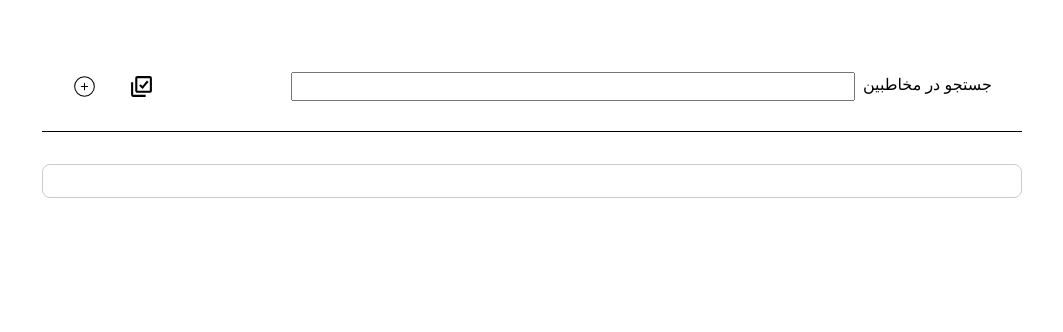
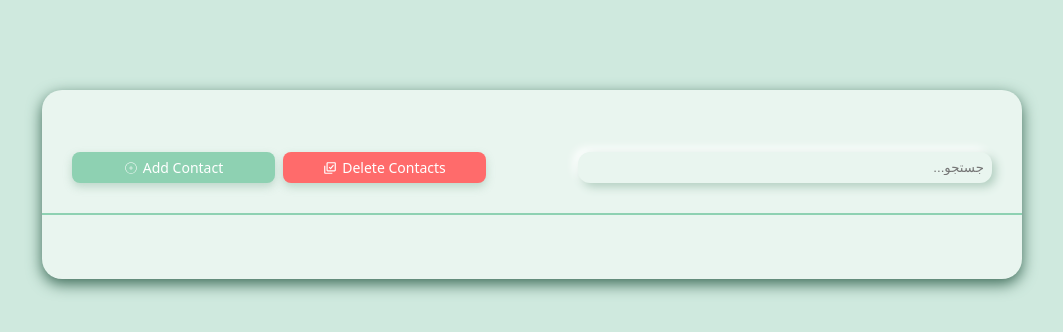
Before and after one commit to malotfi29/negar-lotfi_week14, a React (Vite) app: page / in a window 1280 px wide. Shown: the top 332 px of the page, without its empty margins (108-1171 px from the left). Built offline with nearby package versions, Linux system fonts and the light colour scheme.

Commit message:
styles updated

```diff
--- a/src/App.jsx
+++ b/src/App.jsx
@@ -4,7 +4,7 @@ import Header from "./components/Header";
 import Modal from "./components/Modal";
 
 function App() {
-  const [alert, setAlert] = useState("");
+  const [addAlert, setAddAlert] = useState("");
   const [openModal, setOpenModal] = useState(false);
   const [selectedContacts, setSelectedContacts] = useState([]);
   const [editContact, setEditContact] = useState({});
@@ -27,13 +27,11 @@ function App() {
 
   const addHandler = (e) => {
     e.preventDefault();
-
     if (!contact.name || !contact.email || !contact.phone || !contact.job) {
-      setAlert("Please enter valid data!");
-
+      setAddAlert("Please enter valid data!");
       return;
     }
-    setAlert("");
+    setAddAlert("");
     if (Object.keys(editContact).length > 0) {
       setContacts(
         contacts.map((c) =>
@@ -83,7 +81,7 @@ function App() {
   };
 
   return (
-    <>
+    <div className="main">
       <Header
         setOpenModal={setOpenModal}
         handleSearchContact={handleSearchContact}
@@ -96,8 +94,9 @@ function App() {
           addHandler={addHandler}
           openModal={openModal}
           setOpenModal={setOpenModal}
-          alert={alert}
+          addAlert={addAlert}
           editContact={editContact}
+          setEditContact={setEditContact}
         />
       </Header>
 
@@ -108,7 +107,7 @@ function App() {
         setSelectedContacts={setSelectedContacts}
         handlerEditcontact={handlerEditcontact}
       />
-    </>
+    </div>
   );
 }
 
--- a/src/components/Contact.jsx
+++ b/src/components/Contact.jsx
@@ -8,7 +8,7 @@ import { RiEdit2Fill } from "react-icons/ri";
 function Contact({ contact, handlerDeletecontact,selectedContacts,setSelectedContacts,handlerEditcontact  }) {
   return (
     <li className={styles.contact}>
-      <div>
+      <div className={styles.contactName}>
         <input type="checkbox" onChange={()=>setSelectedContacts([...selectedContacts,contact.id])} />
         <p>{contact.name}</p>
       </div>
@@ -20,13 +20,13 @@ function Contact({ contact, handlerDeletecontact,selectedContacts,setSelectedCon
         <MdOutlinePhone className={styles.btn} />
         {contact.phone}
       </p>
-      <div>
+      <div className={styles.contactBtns}>
       <FaRegTrashAlt
-        className={styles.btn}
+        className={styles.btnTrash}
         onClick={() => handlerDeletecontact(contact.id)}
       />
 
-      <RiEdit2Fill className={styles.btn}  onClick={() => handlerEditcontact(contact)} />
+      <RiEdit2Fill className={styles.btnEdit}  onClick={() => handlerEditcontact(contact)} />
       </div>
     </li>
   );
--- a/src/components/ContactsList.module.css
+++ b/src/components/ContactsList.module.css
@@ -1,64 +1,101 @@
-.contacts{
+.contacts {
   display: flex;
   flex-direction: column;
-
   gap: 1rem;
   margin-top: 2rem;
-    border: 1px solid rgb(209, 200, 200);
   padding: 1rem;
   border-radius: 8px;
 }
 
-.contact{
+.contact {
   list-style: none;
+  display: grid;
+  grid-template-columns: repeat(3,1fr);
+  align-items: center;
+  padding: 12px 15px;
+  border-radius: 8px;
+  font-size: 12px;
+  color: var(--mint-dark);
+  gap: 1rem;
+  box-shadow: 0 2px 4px rgba(0, 0, 0, 0.05);
+  transition: all 0.2s ease;
+
+}
+
+.contact:hover{
+    background-color: #e0f7ef;
+
+}
+
+.contact:nth-child(odd){
+    background-color: var(--mint-light);
+}
+
+.contact:nth-child(even){
+    background-color: var(--mint);
+}
+
+.contactName{
     display: flex;
     align-items: center;
-    justify-content: space-between;
-    background-color: rgb(241, 236, 236);
-    padding: 10px;
-    border-radius: 5px;
-font-size: 12px;
+    gap: 10px;
+    min-width: 0;
+    white-space:nowrap;
+    overflow: hidden;
+    text-overflow: ellipsis;
 }
+
 .contactPhone,
-.contactEmail{
+.contactEmail,.contactBtns {
   direction: ltr;
   display: flex;
   align-items: center;
+  flex-shrink: 0;
+
   gap: 15px;
-
 }
-.contactPhone{
+.contactPhone {
   display: none;
 }
 
-.contact div{
-    display: flex;
-    align-items: center;
-    gap: 1rem;
 
 
-}
-
-.btn{
-
+.btn,.btnTrash,.btnEdit {
   background-color: #fff;
   padding: 8px;
   font-size: 32px;
   border-radius: 50%;
+
+  transition: all 0.2s ease;
+}
+
+.btnEdit:hover{
+    background-color: #7bc6a4;
+    transform:translateY(-2px);
     cursor: pointer;
+}
+
+.btnTrash{
+    color: #ff6b6b;
+}
+.btnTrash:hover{
+    color: #ff4c4c;
+    cursor: pointer;
+    transform:translateY(-2px);
+}
+
+@media screen and (min-width: 480px) {
+  .contact {
+    font-size: 16px;
+}
+}
+
+@media screen and (min-width: 768px) {
+    .contactPhone {
+        display: inline-flex;
+    }
+    .contact{
+      grid-template-columns: repeat(4,1fr);
 
   }
-
-@media screen and (min-width:480px) {
-    .contact{
-        font-size: 16px;
 }
-
-}
-
-@media screen and (min-width:768px) {
-    .contactPhone{
-        display:inline-flex;
-    }
-
-}
--- a/src/components/Header.jsx
+++ b/src/components/Header.jsx
@@ -18,21 +18,28 @@ function Header({
     <>
       {children}
 
+
+
       <div className={styles.container}>
-        <div className={styles.search}>
-          <label htmlFor="select-contact">جستجو در مخاطبین</label>
+      <div className={styles.search}>
+          {/* <label htmlFor="select-contact">جستجو در مخاطبین</label> */}
           <input
             type="text"
             id="select-contact"
             onChange={(e) => handleSearchContact(e)}
+            placeholder="جستجو..."
           />
         </div>
+
         <div className={styles.controls}>
-          <BiSelectMultiple
-            className={styles.btn}
-            onClick={handleDeleteContacts}
-          />
-          <CiCirclePlus className={styles.btn} onClick={handlerAdd} />
+          <div className={styles.controlDelete} onClick={handleDeleteContacts}>
+            <span>Delete Contacts</span>
+            <BiSelectMultiple className={styles.btn} />
+          </div>
+          <div className={styles.controlAdd} onClick={handlerAdd}>
+            <span>Add Contact</span>
+            <CiCirclePlus className={styles.btn} />
+          </div>
         </div>
       </div>
     </>
--- a/src/components/Header.module.css
+++ b/src/components/Header.module.css
@@ -1,48 +1,96 @@
-.container{
+.container {
   margin-top: 2rem;
   display: flex;
   flex-direction: column;
-    align-items: center;
-    gap: 2rem;
+
   justify-content: space-between;
   padding: 30px;
-border-bottom: 1px solid black;
+  border-bottom: 2px solid var(--mint);
+  color: var(--mint-dark);
 }
 
-.search{
+.search {
 
-    flex: 1;
   display: flex;
   flex-direction: column;
   gap: 0.5rem;
-    width: 90%;
+  width: 100%;
 }
-.search input{
+.search input {
   width: 100%;
-    padding: 5px;
+  padding: 8px;
+
+  outline: none;
+  border: none;
+  border-radius: 12px;
+  box-shadow: 4px 4px 10px rgba(179, 207, 193, 1),
+    -4px -4px 10px rgba(255, 255, 255, 1);
+
+  background-color: var(--mint-lighter);
 }
-.controls{
+.controls {
+  width: 100%;
   display: flex;
   align-items: center;
-    gap: 2rem;
+  gap: 0.5rem;
+  font-size: 14px;
+  margin-top: 2rem;
 }
 
-.controls .btn{
-    border: none;
-    background-color:transparent;
-    font-size: 25px;
+.controlAdd,
+.controlDelete {
+  background-color: var(--mint);
+  flex: 1;
+  display: flex;
+  align-items: center;
+  justify-content: center;
+  color: var(--white);
+  gap: 5px;
+  padding: 5px;
+  border-radius: 8px;
+  box-shadow: 0 4px 8px var(--shadow-soft);
   cursor: pointer;
+  transition: all 0.3s ease;
+
 }
 
-@media screen and (min-width:768px) {
-    .container{
-        flex-direction: row;
-    }
-    .search{
-        flex-direction: row;
-    }
-    .search input{
-        width: 70%;
+.controlDelete{
+  background-color: #ff6b6b;
 }
 
+.controlAdd:hover {
+    background-color: var(--mint-dark);
+    transform: translateY(-2px);
+
 }
+
+.controlDelete:hover {
+  background-color: #ff4c4c;
+  transform: translateY(-2px);
+
+}
+
+.control .btn {
+  border: none;
+  background-color: transparent;
+  font-size: 20px;
+  pointer-events: none;
+}
+
+@media screen and (min-width: 768px) {
+  .container {
+    flex-direction: row;
+    align-items: center;
+  }
+  .search {
+    flex-direction: row;
+    width: 45%;
+  }
+  .search input {
+    width: 100%;
+  }
+  .controls {
+    margin-top: 0;
+    width: 45%;
+  }
+}
--- a/src/components/Modal.jsx
+++ b/src/components/Modal.jsx
@@ -8,8 +8,9 @@ function Modal({
   setContact,
   contact,
   addHandler,
-  alert,
+  addAlert,
   editContact,
+
 }) {
   useEffect(() => {
     if (Object.keys(editContact).length > 0) setContact(editContact);
@@ -23,11 +24,23 @@ function Modal({
     setContact((contact) => ({ ...contact, [name]: value }));
   };
 
+  const closeBackdrop=()=>{
+    setOpenModal(false)
+    setContact({
+      id: "",
+      name: "",
+      email: "",
+      phone: "",
+      job: "",
+    });
+
+  }
+
   return (
     <>
       <div
         className={styles.backdrop}
-        onClick={() => setOpenModal(false)}
+        onClick={closeBackdrop}
       ></div>
       <div className={styles.modal}>
         <div className={styles.modalHeader}>
@@ -52,7 +65,7 @@ function Modal({
             <label htmlFor="email">ایمیل</label>
 
             <input
-              type="text"
+              type="email"
               id="email"
               name="email"
               value={contact.email}
@@ -80,17 +93,13 @@ function Modal({
               onChange={changeHandler}
             />
           </div>
-          {lengthOfEditContact ? (
+
             <button type="submit" onClick={(e) => addHandler(e)}>
-              ویرایش
+              {lengthOfEditContact ? "ویرایش" : "افزودن"}
             </button>
-          ) : (
-            <button type="submit" onClick={(e) => addHandler(e)}>
-              افزودن
-            </button>
-          )}
+
         </form>
-        <div>{alert && <p>{alert}</p>}</div>
+        <div className={styles.alert}>{addAlert && <p>{addAlert}</p>}</div>
       </div>
     </>
   );
--- a/src/components/Modal.module.css
+++ b/src/components/Modal.module.css
@@ -3,58 +3,88 @@
   height: 100vh;
   position: fixed;
   inset: 0;
-    background-color: rgba(63, 69, 76, 0.8);
+  background-color: var(--shadow-soft);
 }
 
 .modal {
+  margin-top: 5rem;
   width: 98%;
   min-height: 250px;
   position: absolute;
   top: 30%;
   left: 50%;
   transform: translate(-50%, -50%);
-    background-color: white;
+  background-color: var(--mint-gray);
+  color: var(--white);
   padding: 1rem;
   border-radius: 1rem;
   box-shadow: 1px 1px 50px var(--slate-600);
 }
 
-  .modalHeader{
+.modalHeader {
   display: flex;
   align-items: center;
   justify-content: space-between;
   margin-bottom: 1rem;
-    border-bottom: 1px solid;
-    padding: 1rem;
+  border-bottom: 1px solid var(--mint);
+  padding: 1rem 0;
 }
 
-  .btn{
+.btn {
   font-size: 24px;
   cursor: pointer;
-    color: red;
+  color: #ff6b6b;
+  transition: all 0.2s ease;
 }
 
-  .modalContent{
+.btn:hover {
+  transform: translateY(-2px);
+  color: #ff4c4c;
+}
+
+.modalContent {
   display: flex;
   flex-direction: column;
   gap: 0.5rem;
 }
 
-  .modalContent div{
+.modalContent div {
   display: flex;
   flex-direction: column;
-    /* align-items: center; */
   width: 100%;
   gap: 10px;
 }
-  .modalContent div input{
+.modalContent div input {
   flex: 1;
-    padding: 5px;
+  padding: 10px;
+  background-color: var(--mint-lighter);
+  border: none;
+  outline: none;
+  border-radius: 8px;
 }
 
-  .modalContent button{
-    margin-top: 1rem;
-    padding: 5px;
+.modalContent button {
+  margin-top: 2rem;
+  padding: 10px;
+  border: none;
+  outline: none;
+  border-radius: 8px;
+  background-color: var(--mint-lighter);
+  color: var(--mint-dark);
+  font-size: 18px;
+}
+
+.modalContent button:hover{
+  background-color: var(--mint-light);
+  cursor: pointer;
+}
+
+.alert{
+  color:#ee5353;
+  font-weight: bold;
+  margin: 1rem auto;
+  width: 100%;
+text-align: center;
 }
 
 @media (min-width: 768px) {
--- a/src/global.css
+++ b/src/global.css
@@ -1,23 +1,35 @@
 :root {
+
+  --mint-light: #cfe9de;
+  --mint-lighter: #e9f5ef;
+  --mint: #8ed1b2;
+  --mint-dark: #3c6a57;
+  --mint-gray: #78aa92;
+  --shadow-soft: rgba(179, 207, 193, 0.8);
+  --white: #ffffff;
   font-family: system-ui, Avenir, Helvetica, Arial, sans-serif;
   line-height: 1.5;
   font-weight: 400;
-
-
 }
 
-*{
+* {
   padding: 0;
   margin: 0;
   box-sizing: border-box;
   direction: rtl;
 }
 
-
 body {
-  margin: auto;
+  background-color: var(--mint-light);
+  margin:5rem auto;
   max-width: 1000px;
   min-height: 100vh;
   padding: 10px;
+}
 
+.main {
+  background-color: var(--mint-lighter);
+  border-radius: 20px;
+  box-shadow: var(--mint-dark) 0px 5px 15px;
+  overflow: hidden;
 }
```
Also changed, not shown: src/components/ContactsList.jsx (+7 -1 lines). Lines whose indentation alone changed are shown as unchanged.
